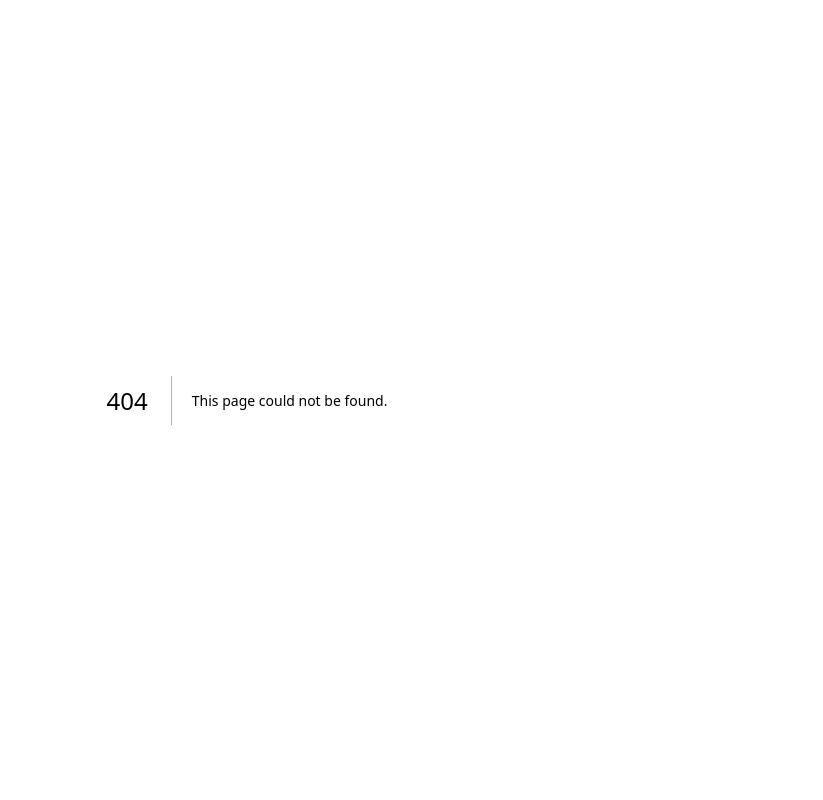
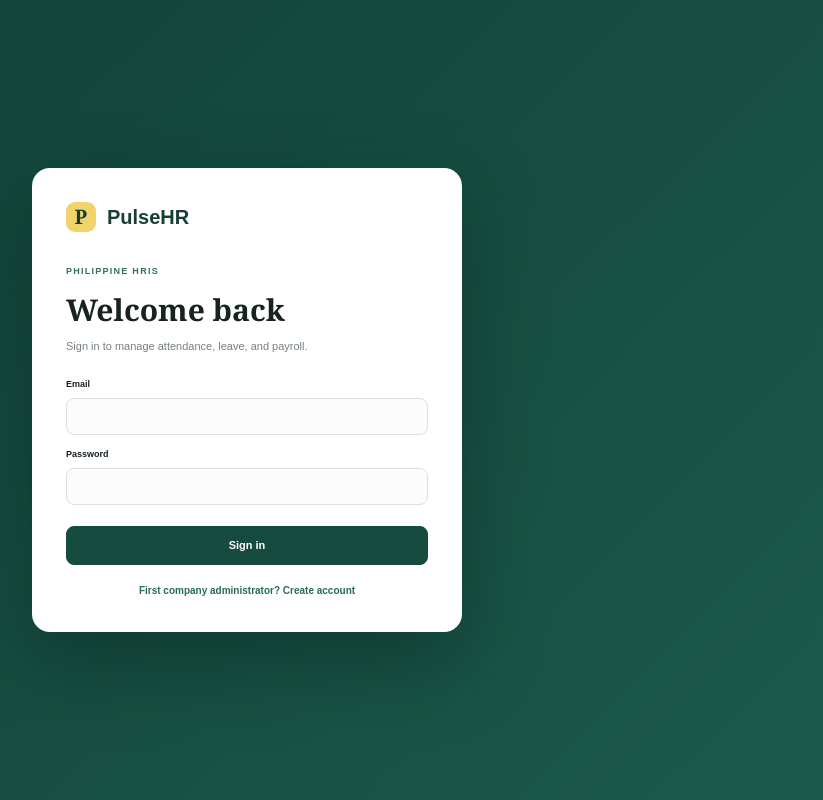
Before and after one commit to homerbarrientos/HRIS, a Next.js app: page /login in a window 1280 px wide. Before the commit this address had no page. Shown: the whole page, without its empty margins (393-1216 px from the left). Built offline with nearby package versions, Linux system fonts and the light colour scheme; no server answers.

Commit message:
Add app/login/page.tsx for employee onboarding

```diff
--- /dev/null
+++ b/app/login/page.tsx
@@ -0,0 +1,51 @@
+"use client";
+
+import { FormEvent, useEffect, useRef, useState } from "react";
+import { useRouter } from "next/navigation";
+import type { SupabaseClient } from "@supabase/supabase-js";
+import { createSupabaseClient } from "@/lib/supabase";
+
+export default function LoginPage() {
+  const router = useRouter();
+  const supabaseRef = useRef<SupabaseClient | null>(null);
+  const [signup, setSignup] = useState(false);
+  const [message, setMessage] = useState("");
+  const [busy, setBusy] = useState(false);
+
+  useEffect(() => {
+    const supabase = createSupabaseClient();
+    supabaseRef.current = supabase;
+    supabase.auth.getUser().then(({ data }) => data.user && router.replace("/"));
+  }, [router]);
+
+  async function submit(event: FormEvent<HTMLFormElement>) {
+    event.preventDefault();
+    const supabase = supabaseRef.current;
+    if (!supabase) return;
+    setBusy(true);
+    setMessage("");
+    const fields = new FormData(event.currentTarget);
+    const email = String(fields.get("email"));
+    const password = String(fields.get("password"));
+
+    if (signup) {
+      const { data, error } = await supabase.auth.signUp({
+        email,
+        password,
+        options: { data: { full_name: fields.get("full_name"), company_name: fields.get("company_name") } },
+      });
+      setBusy(false);
+      if (error) return setMessage(error.message);
+      if (!data.session) return setMessage("Check your email to confirm your account, then sign in.");
+      router.replace("/");
+      return;
+    }
+
+    const { error } = await supabase.auth.signInWithPassword({ email, password });
+    setBusy(false);
+    if (error) return setMessage(error.message);
+    router.replace("/");
+  }
+
+  return <main className="login-page"><section className="login-card"><div className="brand login-brand"><b>P</b> PulseHR</div><small>PHILIPPINE HRIS</small><h1>{signup ? "Create your company" : "Welcome back"}</h1><p>{signup ? "Create the first administrator account for your HRIS." : "Sign in to manage attendance, leave, and payroll."}</p><form onSubmit={submit}>{signup && <><label>Full name<input name="full_name" required /></label><label>Company name<input name="company_name" required /></label></>}<label>Email<input name="email" type="email" required /></label><label>Password<input name="password" type="password" minLength={8} required /></label>{message && <div className="login-message">{message}</div>}<button className="primary" disabled={busy}>{busy ? "Please wait…" : signup ? "Create account" : "Sign in"}</button></form><button className="login-switch" onClick={()=>{setSignup(!signup);setMessage("")}}>{signup ? "Already registered? Sign in" : "First company administrator? Create account"}</button></section></main>;
+}
```
